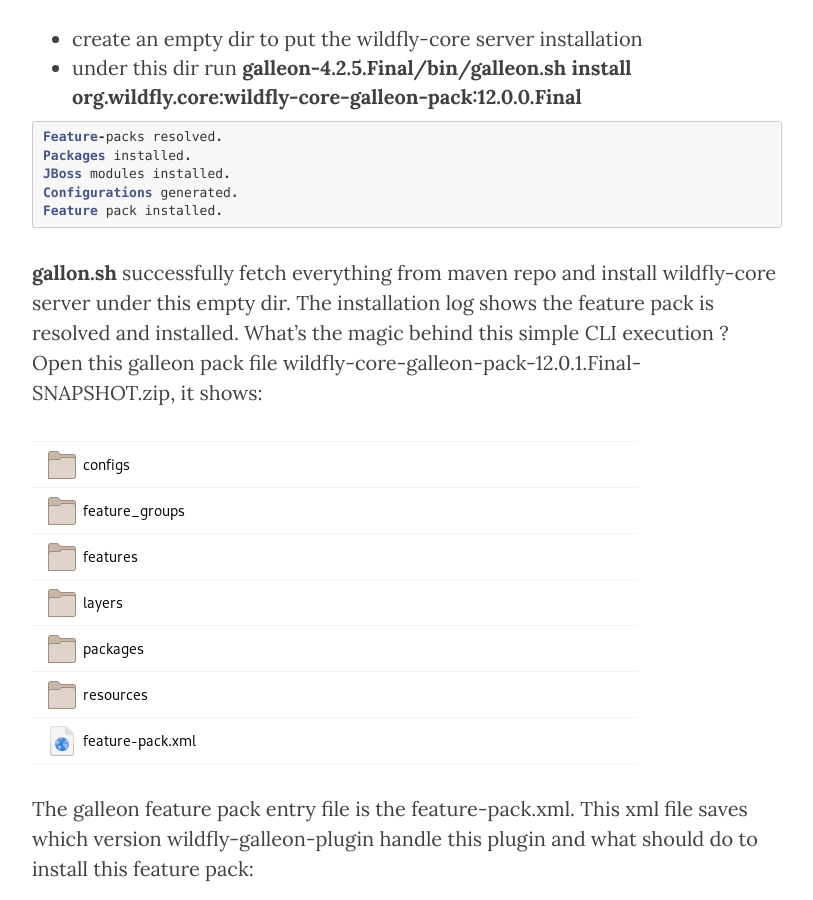
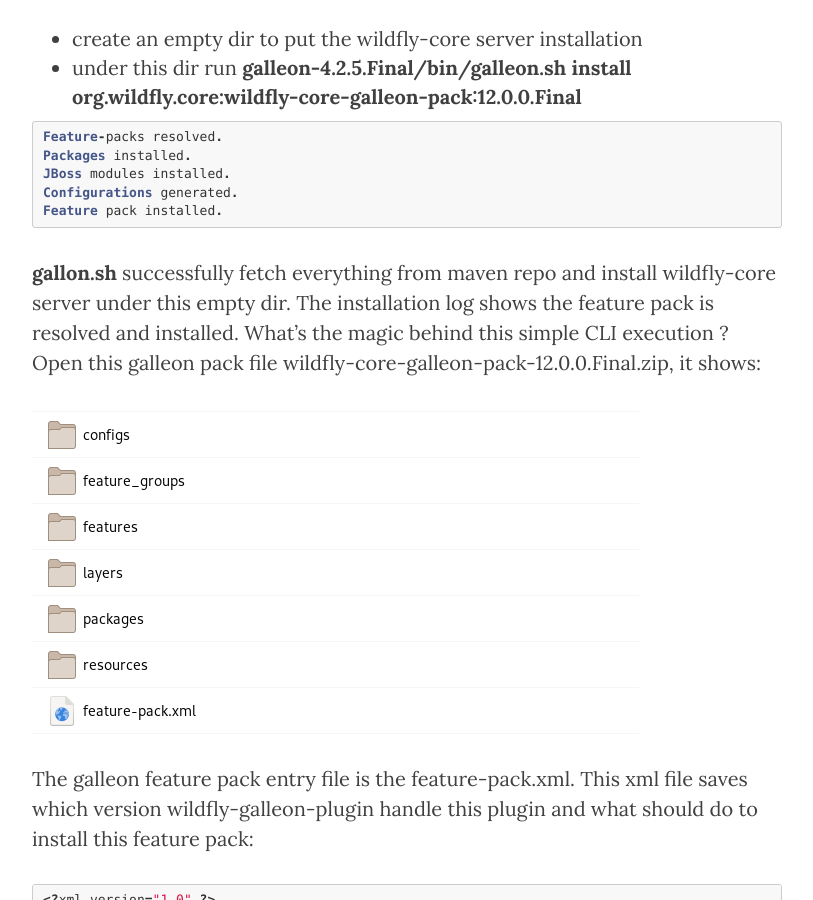
Before and after one commit to jimma/jimma.github.io, a Jekyll site: the page built from _posts/2020-06-03-wildfly-galleon.markdown, in a window 1280 px wide and 900 px high, scrolled down 1039 px. Shown: the whole window, without its empty margins (233-1046 px from the left). Built offline with Jekyll 4.4.1, drawn with Linux system fonts in a browser that asks for light colours; nearby versions of some CDN libraries.

Commit message:
Fix zip version

````diff
--- a/_posts/2020-06-03-wildfly-galleon.markdown
+++ b/_posts/2020-06-03-wildfly-galleon.markdown
@@ -22,7 +22,7 @@
 Configurations generated.
 Feature pack installed.
 ```
-**gallon.sh** successfully fetch everything from maven repo and install wildfly-core server under this empty dir. The installation log shows the feature pack is resolved and installed. What's the magic behind this simple CLI execution ? Open this galleon pack file wildfly-core-galleon-pack-12.0.1.Final-SNAPSHOT.zip, it shows:
+**gallon.sh** successfully fetch everything from maven repo and install wildfly-core server under this empty dir. The installation log shows the feature pack is resolved and installed. What's the magic behind this simple CLI execution ? Open this galleon pack file wildfly-core-galleon-pack-12.0.0.Final.zip, it shows:
 
 ![wildflycoregalleonpack.zip](/img/galleon/wildflycorepack.png)
 
````
